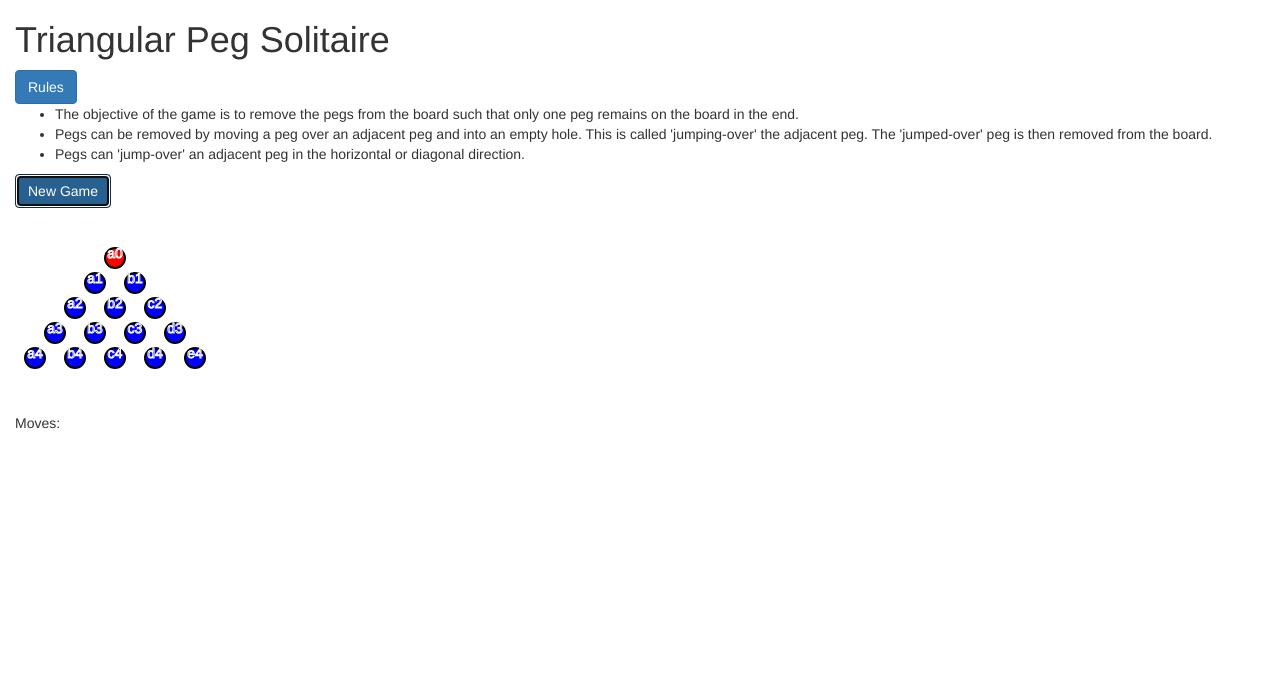
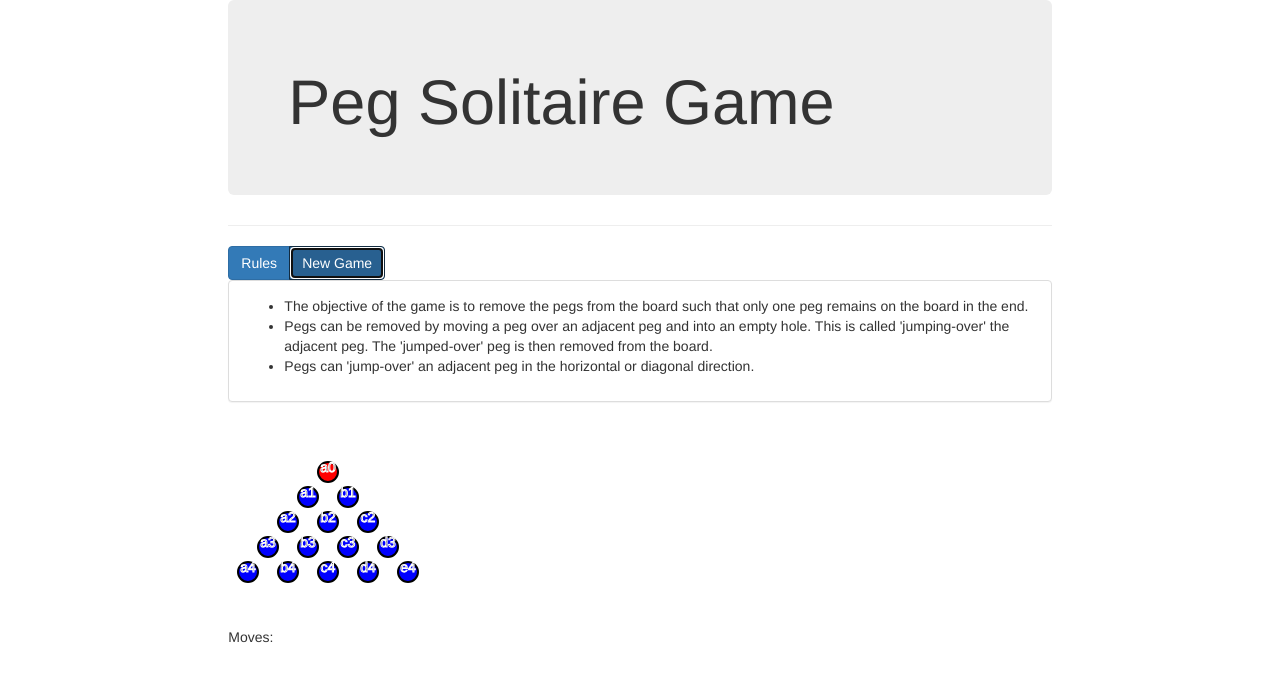
Before and after one commit to transmogrifier/pegSolitaire, a plain HTML site: page index.html in a window 1280 px wide. Both pictures are taken after a click on the button "New Game". Drawn offline with nearby package versions, Linux system fonts and the light colour scheme.

Commit message:
Modifications to index.html.

```diff
--- a/index.html
+++ b/index.html
@@ -1,35 +1,65 @@
-<!doctype HTML>
+<!doctype html>
 <html lang="en-US">
-
 <head>
   <title>Peg Solitaire Game</title>
   <meta charset="utf-8" />
   <meta name="viewport" content="width=device-width, initial-scale=1" />
   <!-- BootStrap CSS-->
-  <link rel="stylesheet" href="https://maxcdn.bootstrapcdn.com/bootstrap/3.3.7/css/bootstrap.min.css" />
-  <link rel="stylesheet" type="text/css" href="css/pegSolitaire.css" />
+  <link rel="stylesheet" href=
+  "https://maxcdn.bootstrapcdn.com/bootstrap/3.3.7/css/bootstrap.min.css" />
+  <link rel="stylesheet" href="css/pegSolitaire.css" />
   <!-- jQuery -->
-  <script src="https://ajax.aspnetcdn.com/ajax/jQuery/jquery-3.2.1.min.js"></script>
+  <script src=
+  "https://ajax.aspnetcdn.com/ajax/jQuery/jquery-3.2.1.min.js"></script>
   <!-- BootStrap JS-->
-  <script src="https://maxcdn.bootstrapcdn.com/bootstrap/3.3.7/js/bootstrap.min.js"></script>
+  <script src=
+  "https://maxcdn.bootstrapcdn.com/bootstrap/3.3.7/js/bootstrap.min.js">
+  </script>
   <script src="js/jquery.svg.min.js"></script>
   <script src="js/pegsolitaire.js"></script>
 </head>
 
 <body>
   <div class="container-fluid">
-    <h1>Triangular Peg Solitaire</h1>
-    <button id="rules" type="button" class="btn btn-primary">Rules</button>
-    <ul id="rulestext">
-      <li>The objective of the game is to remove the pegs from the board such
-          that only one peg remains on the board in the end.</li>
-      <li>Pegs can be removed by moving a peg over an adjacent peg and into an
-          empty hole. This is called 'jumping-over' the adjacent peg.
-          The 'jumped-over' peg is then removed from the board.</li>
-      <li>Pegs can 'jump-over' an adjacent peg in the horizontal or diagonal
-          direction.</li>
-    </ul>
-    <button id="new-game" type="button" class="btn btn-primary">New Game</button>
-  </div>
+    <div class="row">
+    <div class="col-md-8 col-md-offset-2">
+        <div class="jumbotron">
+          <h1>Peg Solitaire Game</h1>
+        </div>
+        <hr></hr>
+    </div>
+    </div>
+    <div class="row">
+    <div class="col-md-8 col-md-offset-2">
+      <div class="btn-group" role="group">
+      <button id="rules" type="button" class="btn btn-primary">Rules
+      </button>
+      <button id="new-game" type="button" class="btn btn-primary">New Game
+      </button>
+    </div>
+    </div>
+    </div>
+    <div class="row">
+    <div class="col-md-8 col-md-offset-2">
+      <div class="panel panel-default" id="rulestext">
+      <div class="panel-body">
+        <ul>
+          <li>The objective of the game is to remove the pegs from the
+          board such that only one peg remains on the board in the end.</li>
+          <li>Pegs can be removed by moving a peg over an adjacent peg and
+          into an empty hole. This is called 'jumping-over' the
+          adjacent peg. The 'jumped-over' peg is then removed from the
+          board.</li>
+          <li>Pegs can 'jump-over' an adjacent peg in the horizontal or
+          diagonal direction.</li>
+        </ul>
+      </div>
+      </div>
+    </div>
+    </div>
+    <div class="row">
+    <div class="col-md-8 col-md-offset-2" id="game-board">
+    </div>
+    </div>
 </body>
 </html>
--- a/js/pegsolitaire.js
+++ b/js/pegsolitaire.js
@@ -12,7 +12,7 @@ function Board(){
     this.boardType = 'Triangle';
     this.numPegs = 0;
     this.pegs = this.getPegs();
-    this.html = this.make_html();
+    // this.html = this.make_html();
     this.moveFrom = -1;
     this.moveTo = -1;
 }
@@ -45,9 +45,9 @@ Board.prototype = {
     },
 
     make_html: function(){
-        var gameBoard = $("<div></div>"); //Create new div
-        gameBoard.attr("class", "container-fluid"); //Set Bootstrap class
-        gameBoard.attr("id","game-board"); //Set id
+        var gameBoard = $("#game-board"); //Get the game-board div
+        // gameBoard.attr("class", "container-fluid"); //Set Bootstrap class
+        // gameBoard.attr("id","game-board"); //Set id
         gameBoard.svg(); //Attach svg canvas
         var svg = gameBoard.svg("get"); //Get the svg canvas
         svg.configure({width: 200, height: 200}, false);
@@ -81,7 +81,7 @@ Board.prototype = {
         movesLog.attr("id", "move-log");
         movesLog.text("Moves:");
         gameBoard.append(movesLog);
-        return gameBoard;
+        // return gameBoard;
     },
 
     make_a_move: function(){
@@ -196,7 +196,8 @@ $(document).ready( function(){
     });
 
     $("#new-game").on('click', function(){
-        $("body").append(myBoard.html);
+        // $("body").append(myBoard.html);
+        myBoard.make_html();
 
         $("circle").on('click', function(){
             var curIndex = $(this).attr("index");
```
